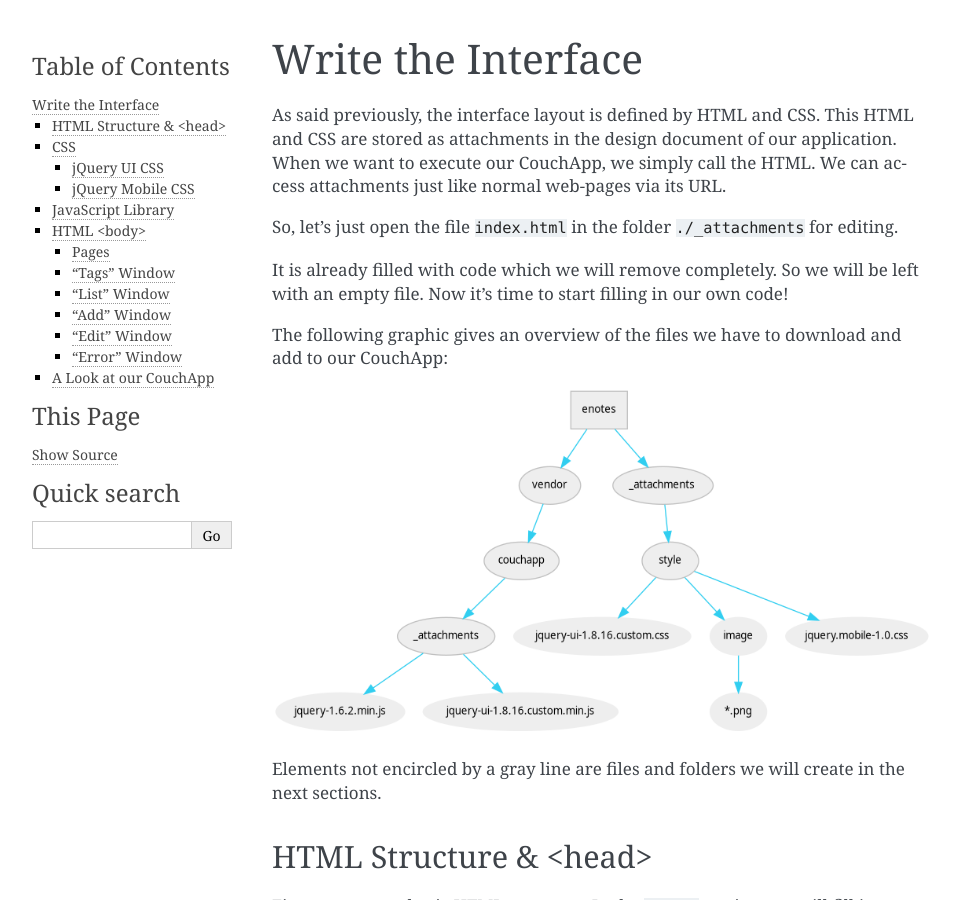
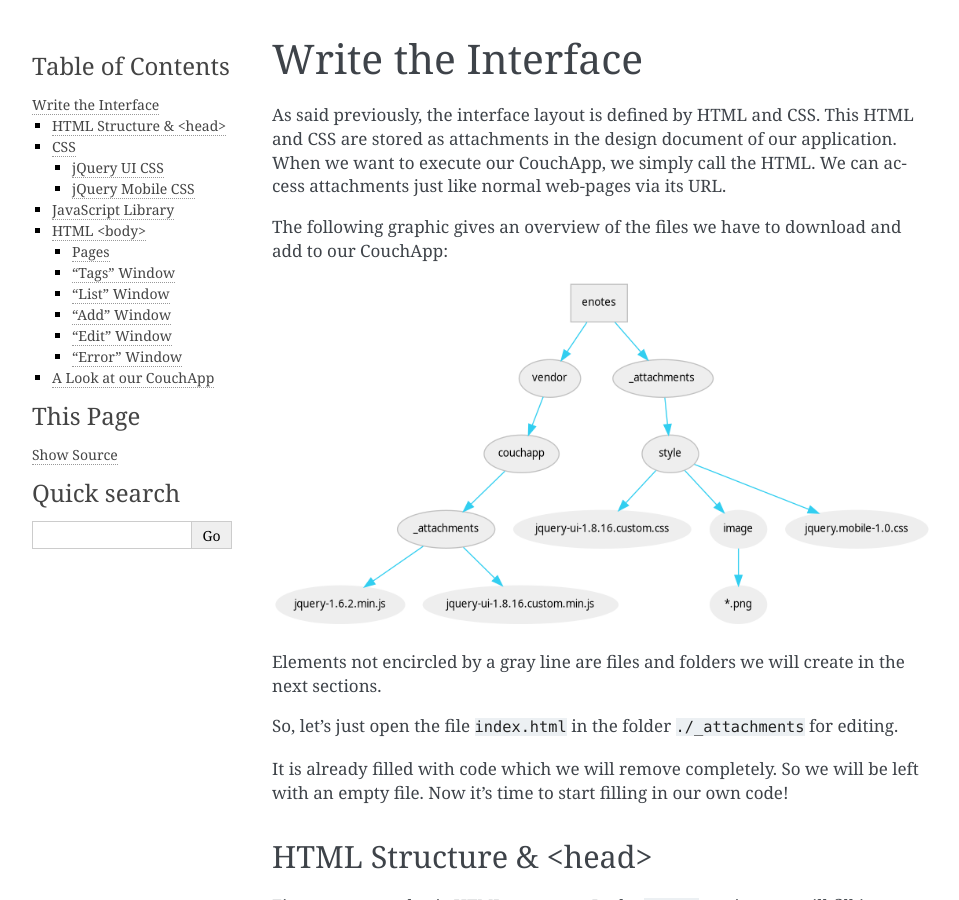
Before and after one commit to scubbx/CouchApp-eNotes-Tutorial, a Sphinx documentation site: the page built from source/3-Interface.rst, in a window 1280 px wide and 900 px high. Shown: the whole window, without its empty margins (148-1107 px from the left). Built offline with Sphinx 7.4.7, drawn with Linux system fonts in a browser that asks for light colours; some of the changed lines change nothing that is shown.

Commit message:
changed ordering of graphic

```diff
--- a/source/3-Interface.rst
+++ b/source/3-Interface.rst
@@ -3,10 +3,6 @@ Write the Interface
 
 
 As said previously, the interface layout is defined by HTML and CSS. This HTML and CSS are stored as attachments in the design document of our application. When we want to execute our CouchApp, we simply call the HTML. We can access attachments just like normal web-pages via its URL.
-
-So, let's just open the file ``index.html`` in the folder ``./_attachments`` for editing.
-
-It is already filled with code which we will remove completely. So we will be left with an empty file. Now it's time to start filling in our own code!
 
 The following graphic gives an overview of the files we have to download and add to our CouchApp:
 
@@ -42,6 +38,10 @@ The following graphic gives an overview of the files we have to download and add
     }
 
 Elements not encircled by a gray line are files and folders we will create in the next sections.
+
+So, let's just open the file ``index.html`` in the folder ``./_attachments`` for editing.
+
+It is already filled with code which we will remove completely. So we will be left with an empty file. Now it's time to start filling in our own code!
 
 HTML Structure & <head>
 -----------------------
```
